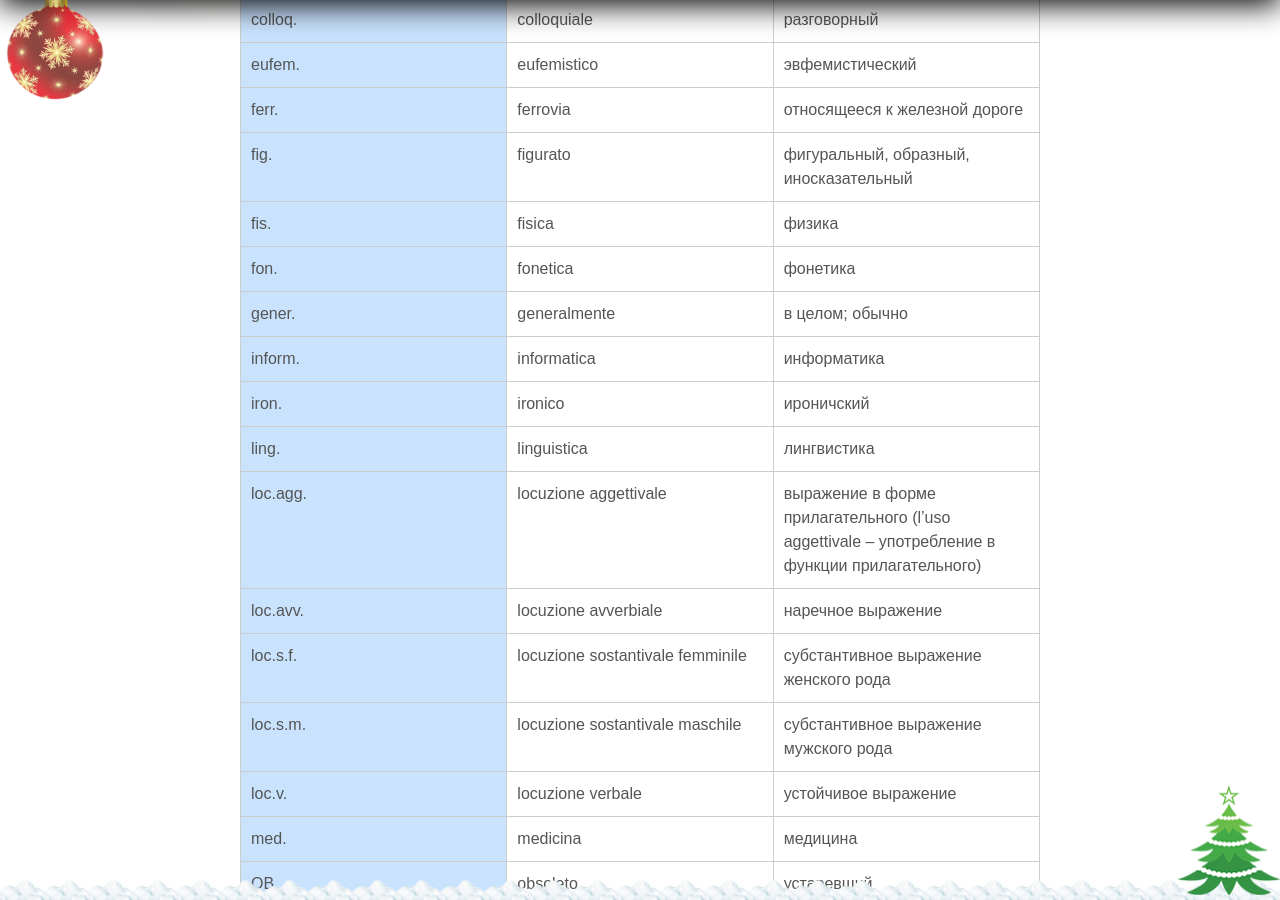
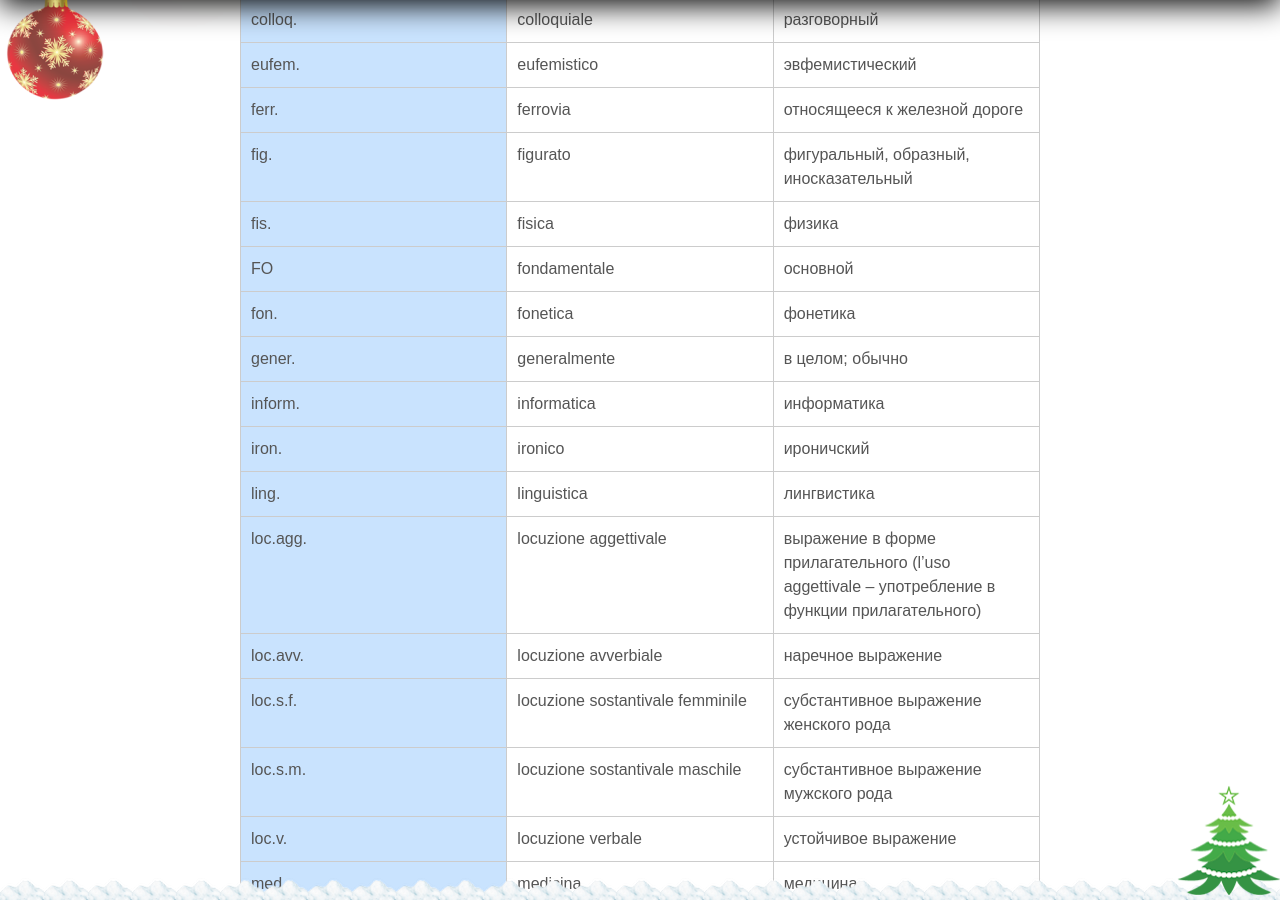
Before and after one commit to postolny/postolny.github.io, a Jekyll site: the page built from _pages/abbreviazioni.md, in a window 1280 px wide and 900 px high, scrolled down 917 px. Built offline with Jekyll 4.4.1, drawn with Linux system fonts in a browser that asks for light colours; nearby versions of some CDN libraries.

Commit message:
Update abbreviazioni.md

```diff
--- a/_pages/abbreviazioni.md
+++ b/_pages/abbreviazioni.md
@@ -21,6 +21,7 @@ In questa pagina vi metterò una lista delle abbreviazioni che potete trovare ne
 |ferr.|ferrovia|относящееся к железной дороге|
 |fig.|figurato|фигуральный, образный, иносказательный|
 |fis.|fisica|физика|
+|FO|fondamentale|основной|
 |fon.|fonetica|фонетика|
 |gener.|generalmente|в целом; обычно|
 |inform.|informatica|информатика|
```
